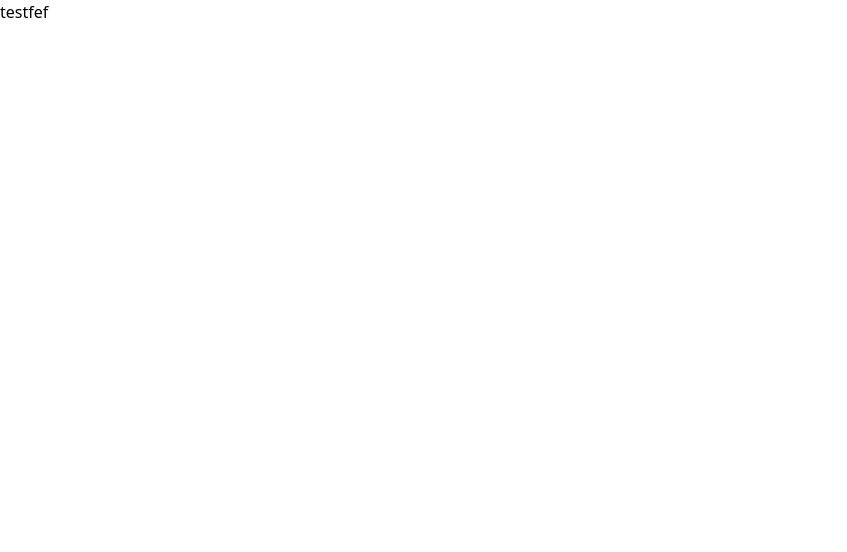
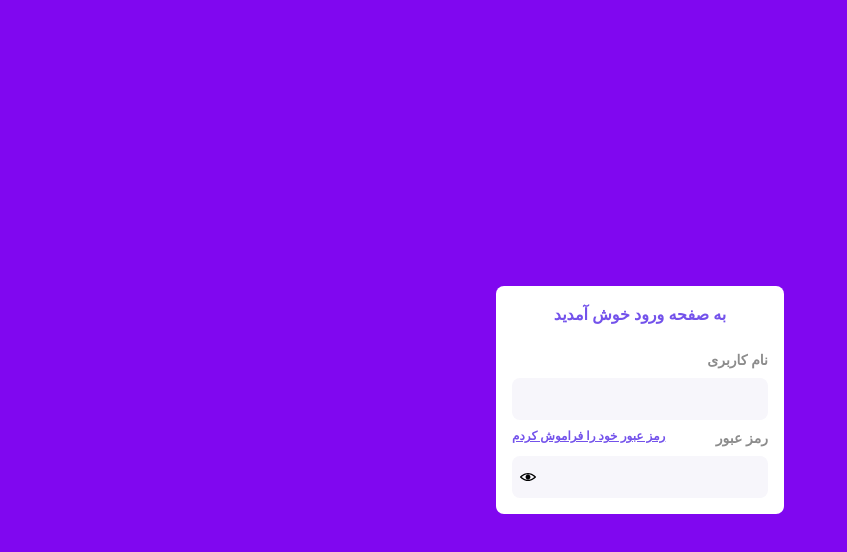
Before and after one commit to mohsenpasha/dewin-task, a Next.js app: page / in a window 1280 px wide. Shown: the top 552 px of the page, without its empty margins (0-847 px from the left). Built offline with nearby package versions, Linux system fonts and the light colour scheme.

Commit message:
form created but not complete

```diff
--- a/src/app/page.js
+++ b/src/app/page.js
@@ -1,7 +1,22 @@
+'use client'
+import { useState } from "react";
+import CInput from "./components/Input";
+
 export default function Home() {
+  const [username,setUsername] = useState('')
+  const [password,setPassword] = useState('')
   return (
-    <div>
-      testfef
+    <div className="w-full h-[100vh] bg-[#8007f0] flex items-center justify-center">
+      <div className="min-w-72 bg-white rounded-lg p-4">
+        <div className="text-center font-bold text-[#7352eb]">
+          به صفحه ورود خوش آمدید
+        </div>
+        <input type="text"/>
+        <div className="flex flex-col gap-2">
+          <CInput value={username} setValue={setUsername} type={'text'}/>
+          <CInput value={password} setValue={setPassword} type={'password'}/>
+        </div>
+      </div>
     </div>
   );
 }
```
